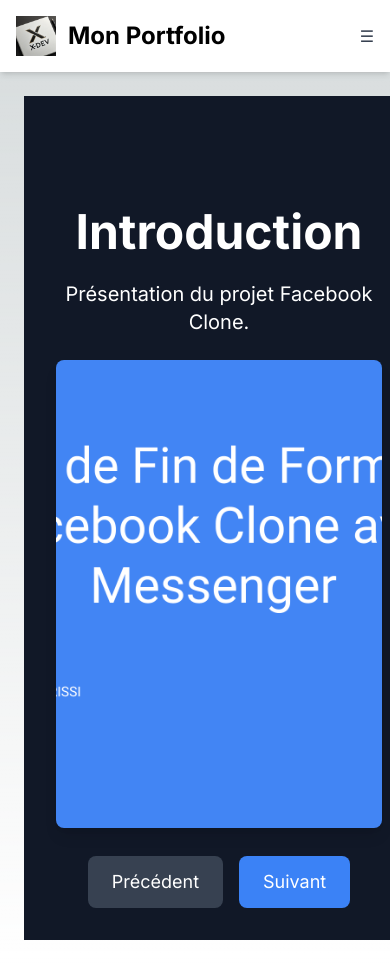
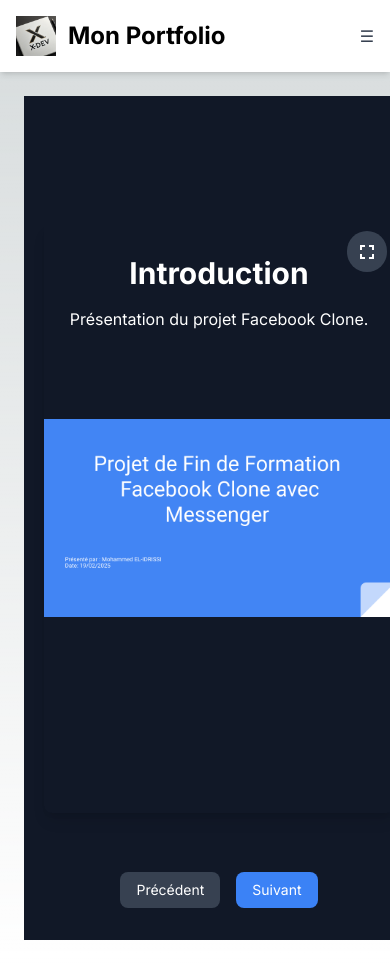
Before and after one commit to ingemedical16/stackblitz-mon-portfolio, a Next.js app: page /presentation in a window 390 px wide. Shown: the top 964 px of the page. Built offline with nearby package versions, Linux system fonts and the light colour scheme.

Commit message:
fix page

```diff
--- a/app/presentation/page.tsx
+++ b/app/presentation/page.tsx
@@ -1,24 +1,27 @@
 "use client";
 
-import { useState } from "react";
+import { useState, useRef, useEffect } from "react";
 import { motion, AnimatePresence } from "framer-motion";
 import Image from "next/image";
+import { Fullscreen, FullscreenExit } from "@mui/icons-material";
 
 const slides = [
   { title: "Introduction", content: "Présentation du projet Facebook Clone.", image: "/slide/slide01.png" },
   { title: "Introduction", content: "Présentation Personnelle.", image: "/slide/slide02.png" },
   { title: "Introduction", content: "Contexte et Objectifs du Projet.", image: "/slide/slide03.png" },
   { title: "Technologies Utilisées", content: "TypeScript, React, Node.js, Express.js, Socket.io, MongoDB.", image: "/slide/slide04.png" },
-  { title: "Fonctionnalités Principales", content: "Authentification, publication, messagerie, notifications.",  image: "/slide/slide05.png" },
-  { title: "Démonstration du Projet", content: "",  image: "/slide/slide06.png" },
+  { title: "Fonctionnalités Principales", content: "Authentification, publication, messagerie, notifications.", image: "/slide/slide05.png" },
+  { title: "Démonstration du Projet", content: "", image: "/slide/slide06.png" },
   { title: "Architecture Technique", content: "", image: "/slide/slide07.png" },
   { title: "Défis et Solutions", content: "Optimisation de la performance, gestion des utilisateurs.", image: "/slide/slide08.png" },
   { title: "Conclusion", content: "Améliorations futures et apprentissages.", image: "/slide/slide09.png" },
-  { title: "Conclusion", content: "", image: "/slide/slide10.png" }
+  { title: "Conclusion", content: "", image: "/slide/slide10.png" },
 ];
 
 export default function PresentationPage() {
   const [currentSlide, setCurrentSlide] = useState(0);
+  const [isFullScreen, setIsFullScreen] = useState(false);
+  const slideContainerRef = useRef<HTMLDivElement>(null);
 
   const nextSlide = () => {
     setCurrentSlide((prev) => (prev + 1) % slides.length);
@@ -28,8 +31,54 @@
     setCurrentSlide((prev) => (prev - 1 + slides.length) % slides.length);
   };
 
+  const toggleFullScreen = () => {
+    if (slideContainerRef.current) {
+      if (!document.fullscreenElement) {
+        slideContainerRef.current.requestFullscreen().catch((err: any) => {
+          console.log("Error attempting to enable full-screen mode:", err);
+        });
+        setIsFullScreen(true);
+      } else {
+        document.exitFullscreen();
+        setIsFullScreen(false);
+      }
+    }
+  };
+
+  // Handle keyboard navigation
+  useEffect(() => {
+    const handleKeyDown = (e: KeyboardEvent) => {
+      if (e.key === "ArrowRight") nextSlide();
+      if (e.key === "ArrowLeft") prevSlide();
+    };
+
+    window.addEventListener("keydown", handleKeyDown);
+    return () => {
+      window.removeEventListener("keydown", handleKeyDown);
+    };
+  }, []);
+
+  // Handle mouse navigation
+  useEffect(() => {
+    const handleMouseDown = (e: MouseEvent) => {
+      if (e.button === 0) nextSlide(); // Left-click for next slide
+      if (e.button === 2) prevSlide(); // Right-click for previous slide
+    };
+
+    window.addEventListener("mousedown", handleMouseDown);
+    return () => {
+      window.removeEventListener("mousedown", handleMouseDown);
+    };
+  }, []);
+
   return (
     <div className="h-screen w-screen flex items-center justify-center bg-gray-900 text-white relative overflow-hidden">
+      <div
+        ref={slideContainerRef}
+        className={`relative flex flex-col items-center justify-center ${
+          isFullScreen ? "w-screen h-screen" : "w-[90%] md:w-[800px] h-[70vh] md:h-[80vh]"
+        }`}
+      >
         <AnimatePresence mode="wait">
           <motion.div
             key={currentSlide}
@@ -37,25 +86,49 @@
             animate={{ opacity: 1, x: 0 }}
             exit={{ opacity: 0, x: -100 }}
             transition={{ duration: 0.5 }}
-          className="absolute h-full w-full flex flex-col items-center justify-center p-8"
+            className="absolute w-full h-full"
           >
-          <h1 className="text-5xl font-bold mb-6 text-center">{slides[currentSlide].title}</h1>
-          <p className="text-xl mb-6 text-center max-w-4xl">{slides[currentSlide].content}</p>
-          <div className="relative w-full h-3/5 flex items-center justify-center">
             <Image
               src={slides[currentSlide].image}
               alt={slides[currentSlide].title}
               layout="fill"
-              objectFit="cover"
+              objectFit="contain"
               className="rounded-lg shadow-lg"
             />
-          </div>
           </motion.div>
         </AnimatePresence>
 
+        {!isFullScreen && (
+          <div className="absolute top-8 flex flex-col items-center z-20 text-center">
+            <h1 className="text-3xl md:text-5xl font-bold mb-4 md:mb-6">{slides[currentSlide].title}</h1>
+            <p className="text-base md:text-xl mb-4 md:mb-6 max-w-4xl">{slides[currentSlide].content}</p>
+          </div>
+        )}
+
+        <button
+          onClick={(e) => {
+            e.stopPropagation();
+            toggleFullScreen();
+          }}
+          className="absolute top-2 right-2 p-2 bg-gray-700 hover:bg-gray-600 rounded-full z-30"
+        >
+          {isFullScreen ? <FullscreenExit className="text-white" /> : <Fullscreen className="text-white" />}
+        </button>
+      </div>
+
       <div className="absolute bottom-8 flex space-x-4">
-        <button onClick={prevSlide} className="px-6 py-3 bg-gray-700 hover:bg-gray-600 rounded-lg text-lg">Précédent</button>
-        <button onClick={nextSlide} className="px-6 py-3 bg-blue-500 hover:bg-blue-400 rounded-lg text-lg">Suivant</button>
+        <button
+          onClick={prevSlide}
+          className="px-4 py-2 md:px-6 md:py-3 bg-gray-700 hover:bg-gray-600 rounded-lg text-sm md:text-lg"
+        >
+          Précédent
+        </button>
+        <button
+          onClick={nextSlide}
+          className="px-4 py-2 md:px-6 md:py-3 bg-blue-500 hover:bg-blue-400 rounded-lg text-sm md:text-lg"
+        >
+          Suivant
+        </button>
       </div>
     </div>
   );
--- a/package.json
+++ b/package.json
@@ -9,6 +9,9 @@
     "lint": "next lint"
   },
   "dependencies": {
+    "@emotion/react": "^11.14.0",
+    "@emotion/styled": "^11.14.0",
+    "@mui/icons-material": "^6.4.4",
     "@types/node": "20.6.2",
     "@types/react": "18.2.22",
     "@types/react-dom": "18.2.7",
```
Also changed, not shown: 1 other file (tests, documents, lock files or other folders). Lines whose indentation alone changed are shown as unchanged.
